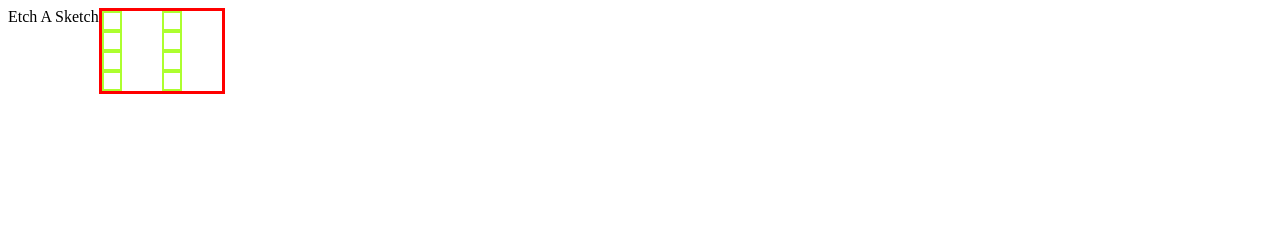
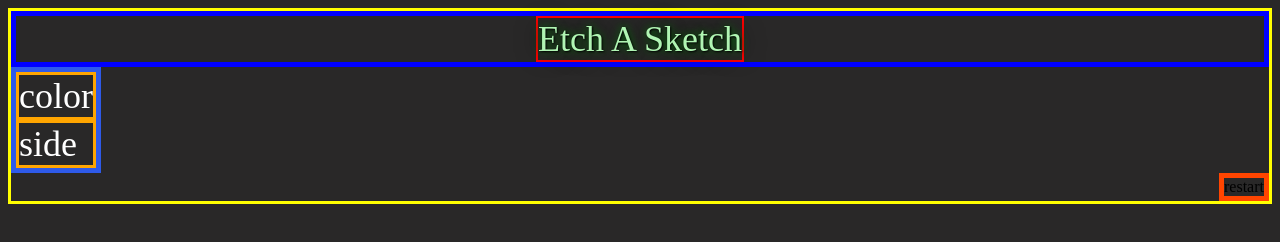
Before and after one commit to ben-shemesh/EtchASketch, a plain HTML site: page index.html in a window 1280 px wide. Drawn offline with Linux system fonts and the light colour scheme.

Commit message:
Added some intial layout style for overall body.

```diff
--- a/index.html
+++ b/index.html
@@ -8,16 +8,15 @@
     <link rel="stylesheet" href="style.css" />
   </head>
   <body>
-    <header>Etch A Sketch</header>
-    <div id="sketch-container">
-      <div class="grid-squares"></div>
-      <div class="grid-squares"></div>
-      <div class="grid-squares"></div>
-      <div class="grid-squares"></div>
-      <div class="grid-squares"></div>
-      <div class="grid-squares"></div>
-      <div class="grid-squares"></div>
-      <div class="grid-squares"></div>
+    <div id="top">
+      <header id="title-Name">Etch A Sketch</header>
+    </div>
+    <div class="left-panal">
+      <div id="color">color</div>
+      <div id="color">side</div>
+    </div>
+    <div class="right-panal">
+      <div id="restar">restart</div>
     </div>
   </body>
 </html>
--- a/style.css
+++ b/style.css
@@ -1,13 +1,39 @@
 body {
   display: flex;
+  flex-direction: column;
+  background: rgb(41, 40, 40);
+  border: 3px yellow solid;
 }
-#sketch-container {
-  display: grid;
-  grid-template-columns: 60px 60px;
-  border: 3px red solid;
+#top {
+  display: flex;
+  flex: 1;
+  justify-content: center;
+  border: blue 5px solid;
+  align-items: center;
+  height: 100px;
 }
-.grid-squares {
-  width: 16px;
-  height: 16px;
-  border: 2px greenyellow solid;
+#title-Name {
+  display: flex;
+  font-size: 36px;
+  border: red 2px solid;
+  color: rgb(176, 245, 179);
+  text-shadow: 1px 1px 2px rgb(0, 0, 0), 0 0 25px rgb(0, 0, 0),
+    0 0 10px rgb(0, 139, 7);
 }
+.left-panal {
+  display: flex;
+  flex-direction: column;
+  margin-right: auto;
+  border: rgb(46, 90, 233) 5px solid;
+}
+#color {
+  display: flex;
+  border: orange 3px solid;
+  color: white;
+  font-size: 36px;
+}
+.right-panal {
+  display: flex;
+  border: orangered 5px solid;
+  margin-left: auto;
+}
```
